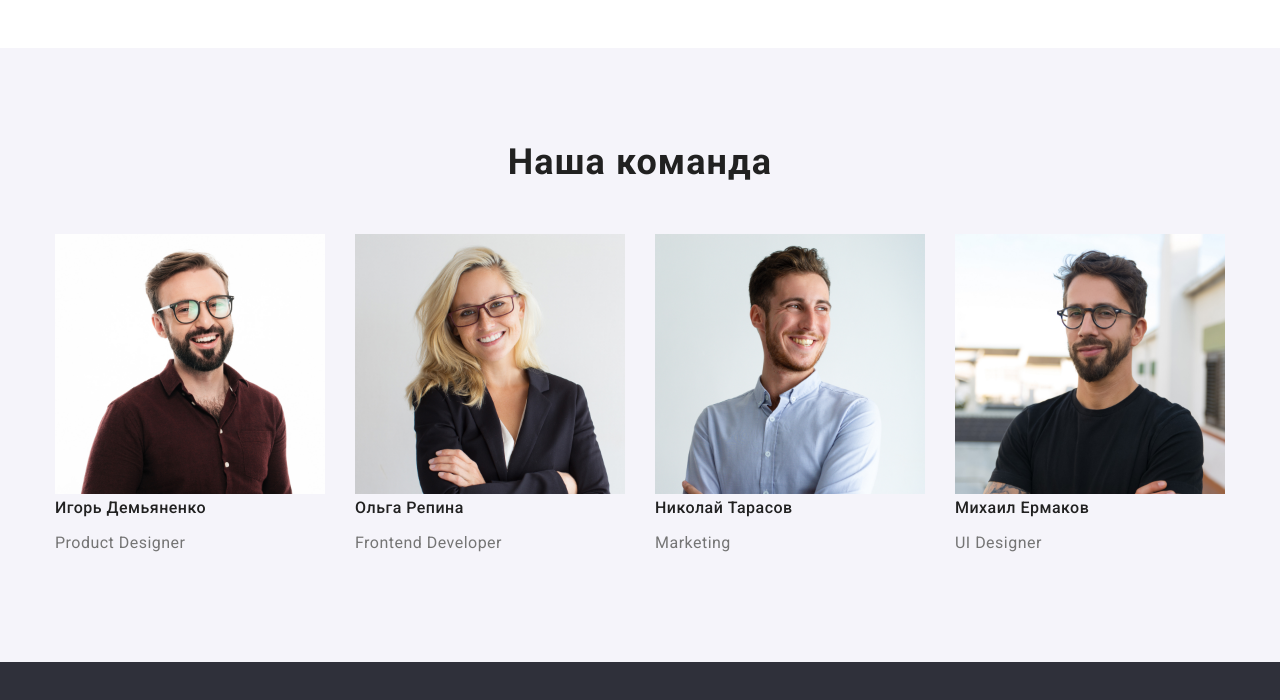
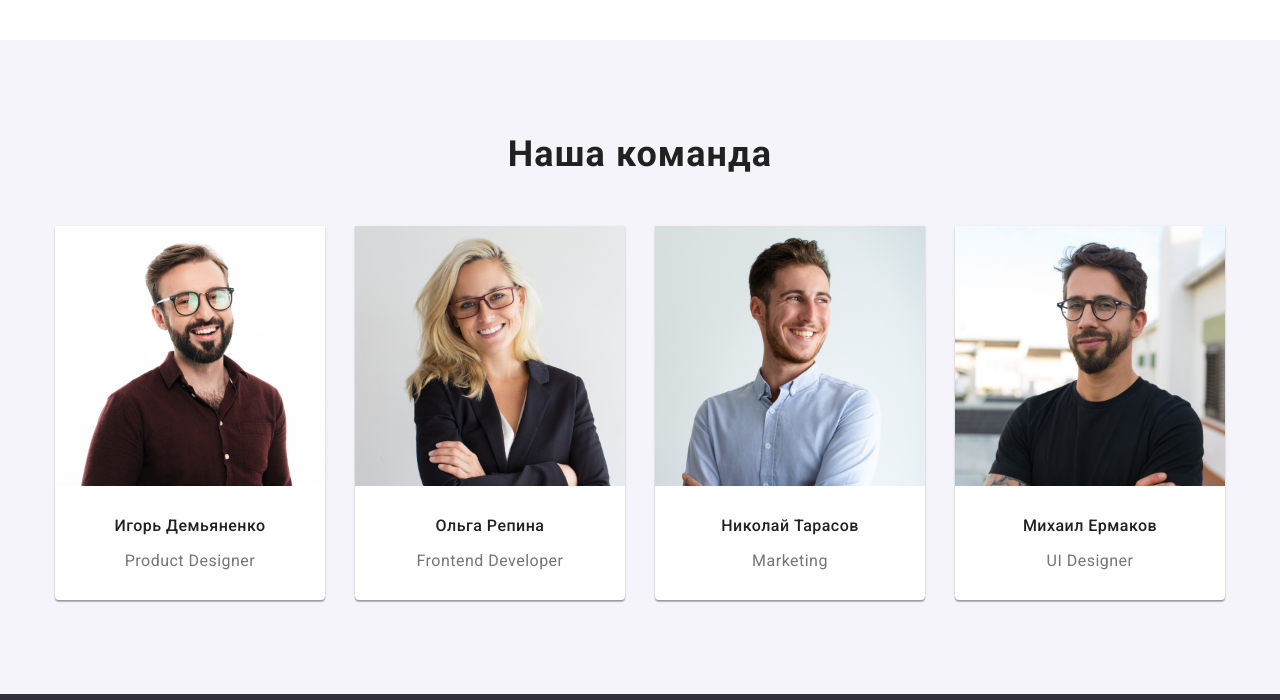
Before and after one commit to VitaliyDragun92/goit-markup-hw-03, a plain HTML site: page index.html in a window 1280 px wide. Shown: the part 1471-2171 px from the top of the page. Drawn offline with nearby package versions, Linux system fonts and the light colour scheme.

Commit message:
new_fix_dz3

```diff
--- a/css/style.css
+++ b/css/style.css
@@ -39,11 +39,11 @@ h3 {
   margin-top: 0;
 }
 
-/*img {
+img {
   display: block;
   min-width: 100%;
   height: auto;
-}*/
+}
 
 address {
   font-style: normal;
@@ -230,14 +230,26 @@ address {
 
 .team-card {
   display: flex;
-  align-items: center;
+}
+
+.team-card .item-team {
+  text-align: center;
+  background: var(--white);
+  box-shadow: 0px 1px 3px rgba(0, 0, 0, 0.12), 0px 1px 1px rgba(0, 0, 0, 0.14), 0px 2px 1px rgba(0, 0, 0, 0.2);
+  border-radius: 0px 0px 4px 4px;
 }
 
 .team-card .item-team+.item-team {
   margin-left: 30px;
 }
 
-.team-card {
+.team-card .images {
+  margin-bottom: 30px;
+}
+
+.team-card .team-title {
+  margin-bottom: 10px;
+
   font-weight: 500;
   font-size: 16px;
   line-height: 1.187;
@@ -245,7 +257,10 @@ address {
   color: var(--primary);
 }
 
+
 .proffesion {
+  margin-bottom: 30px;
+
   font-weight: 400;
   font-size: 16px;
   line-height: 1.187;
--- a/index.html
+++ b/index.html
@@ -95,23 +95,23 @@
                 <h2 class="section-title">Наша команда</h2>
                 <ul class="team-card">
                     <li class="item-team">
-                        <img src="./img/team/team1.jpg" alt="Игорь Демьяненко" width="270" height="260">
-                        <h3 class="team-card">Игорь Демьяненко</h3>
+                        <img class="images" src="./img/team/team1.jpg" alt="Игорь Демьяненко" width="270" height="260">
+                        <h3 class="team-title">Игорь Демьяненко</h3>
                         <p class="proffesion">Product Designer</p>
                     </li>
                     <li class="item-team">
-                        <img src="./img/team/team2.jpg" alt="Ольга Репина" width="270" height="260">
-                        <h3 class="team-card">Ольга Репина</h3>
+                        <img class="images" src="./img/team/team2.jpg" alt="Ольга Репина" width="270" height="260">
+                        <h3 class="team-title">Ольга Репина</h3>
                         <p class="proffesion">Frontend Developer</p>
                     </li>
                     <li class="item-team">
-                        <img src="./img/team/team3.jpg" alt="Николай Тарасов" width="270" height="260">
-                        <h3 class="team-card">Николай Тарасов</h3>
+                        <img class="images" src="./img/team/team3.jpg" alt="Николай Тарасов" width="270" height="260">
+                        <h3 class="team-title">Николай Тарасов</h3>
                         <p class="proffesion">Marketing</p>
                     </li>
                     <li class="item-team">
-                        <img src="./img/team/team4.jpg" alt="Михаил Ермаков" width="270" height="260">
-                        <h3 class="team-card">Михаил Ермаков</h3>
+                        <img class="images" src="./img/team/team4.jpg" alt="Михаил Ермаков" width="270" height="260">
+                        <h3 class="team-title">Михаил Ермаков</h3>
                         <p class="proffesion">UI Designer</p>
                     </li>
                 </ul>
```
